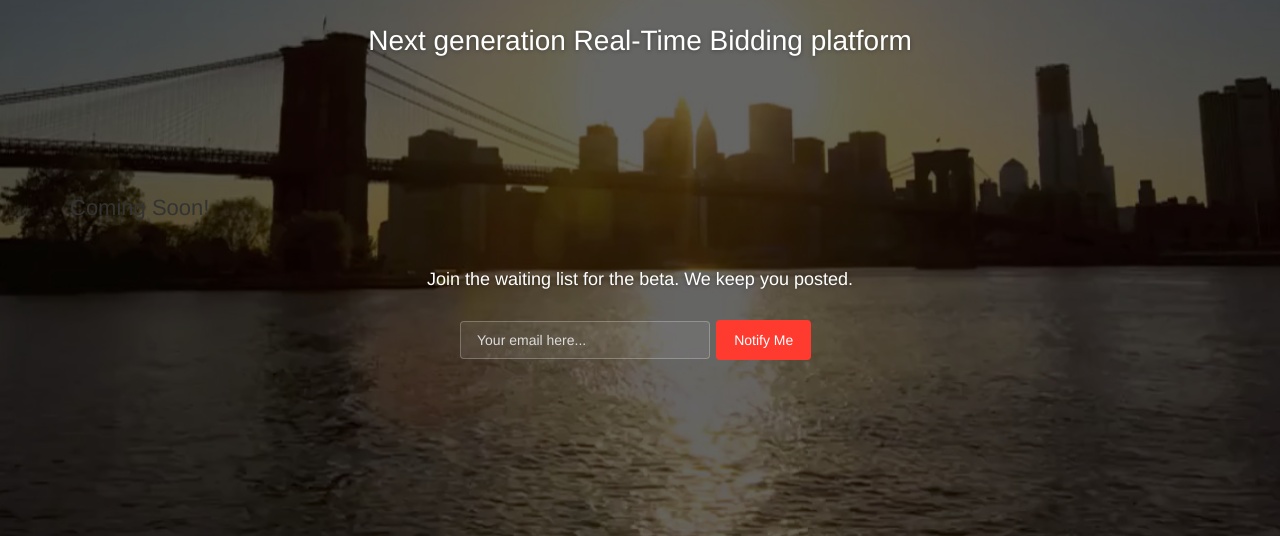
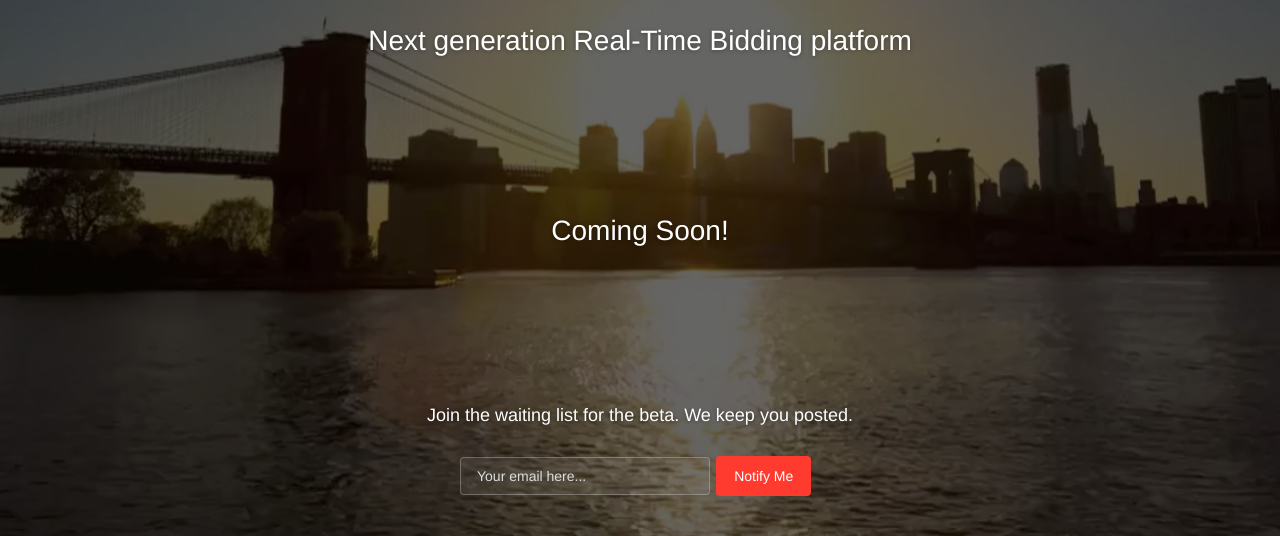
Before and after one commit to foxrtb/foxrtb.github.io, a plain HTML site: page index.html in a window 1280 px wide. Shown: the part 264-800 px from the top of the page. Drawn offline with Linux system fonts and the light colour scheme; a web font is replaced by a local one.

Commit message:
index update

```diff
--- a/index.html
+++ b/index.html
@@ -79,7 +79,7 @@
 
         <div class="content">
             <h4 class="motto">Next generation Real-Time Bidding platform</h4>
-						<h4 class="moto">Coming Soon!<h4>
+						<h4 class="motto">Coming Soon!<h4>
 
             <div class="subscribe">
                 <h5 class="info-text">
```
